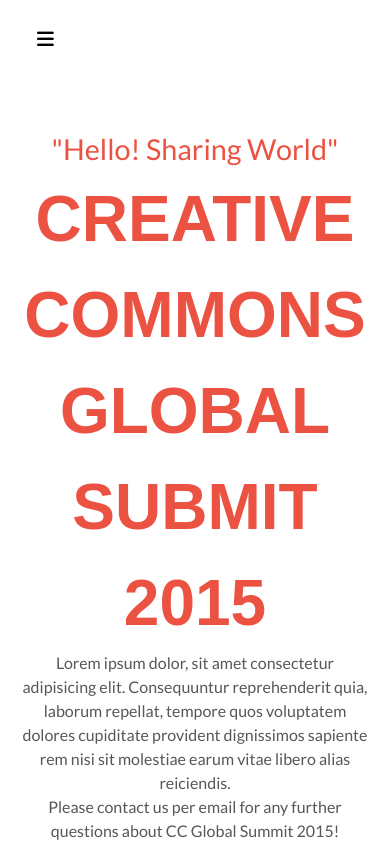
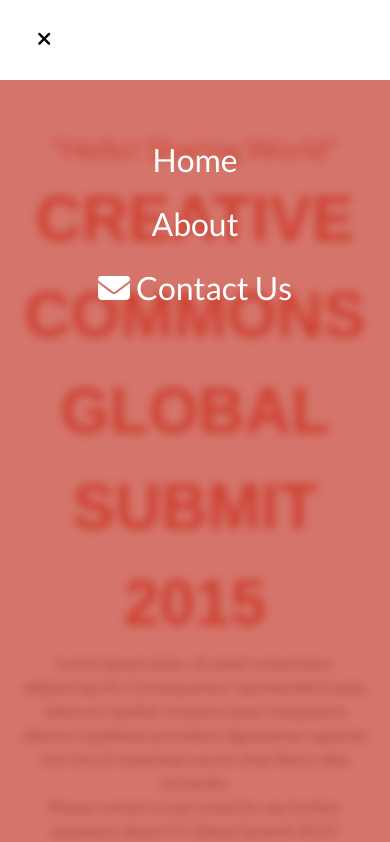
Before and after one commit to indigodavid/dasik-band-events, a website: page about.html in a window 390 px wide. Both pictures are taken after a click on the button 45 px from the left and 40 px from the top of the page. Shown: the top 842 px of the page. Drawn offline with Linux system fonts and the light colour scheme; a web font is replaced by a local one.

Commit message:
Add menu behavior in Javascript

```diff
--- a/about.html
+++ b/about.html
@@ -25,13 +25,13 @@
   <header class="menu-bar">
     <nav>
       <div>
-        <a href="index.html" id="logo"></a>
+        <a href="index.html" id="logo">Dasik Band</a>
         <button id="hamburger" type="menu"><i class="fa-solid fa-bars"></i></button>
       </div>
       <ul id="menu-links">
-        <li><a href="index.html">Home</a></li>
-        <li><a href="about.html">About</a></li>
-        <li><a href="#contact"><i class="fa-solid fa-envelope"></i></a></li>
+        <li class="menu-link"><a href="index.html">Home</a></li>
+        <li class="menu-link"><a href="about.html">About</a></li>
+        <li class="menu-link"><a href="#contact"><i class="fa-solid fa-envelope"></i> Contact Us</a></li>
       </ul>
     </nav>
   </header>
@@ -86,5 +86,6 @@
       </div>
     </div>
   </footer>
+  <script src="./js/menu.js"></script>
 </body>
 </html>
--- a/css/style.css
+++ b/css/style.css
@@ -129,11 +129,14 @@
   display: flex;
   position: fixed;
   inset: 5rem 0;
-  background-color: rgba(39,42,49,0.6);
+  background-color: rgba(194, 58, 43, 0.7);
   width: 100%;
   height: 100vh;
   transform: translateX(100%);
+  transition-duration: 0.8s;
+  transition-timing-function: ease-in-out;
   flex-direction: column;
+  align-items: center;
   width: 100%;
 }
 
@@ -274,7 +277,7 @@
 }
 
 .partner-logos li {
-  flex-basis: 26%;
+  flex-basis: 12rem;
 }
 
 .partner-logos img {
@@ -288,6 +291,11 @@
 
 #copyright > .wrapper > * {
   flex: 1 1 50%;
+}
+
+#copyright.cp-dark{
+  background-color: var(--color-dark);
+  color: var(--color-white);
 }
 
 #about {
@@ -356,3 +364,15 @@
   background-clip: text;
   background-repeat: no-repeat;
 }
+
+@media screen and (max-width: 768px) {
+  #menu-links.active {
+    transform: translateX(0);
+    padding-top: 3rem;
+    color: var(--color-white);
+    font-size: 2rem;
+    -webkit-backdrop-filter: blur(5px);
+    backdrop-filter: blur(5px);
+    line-height: 2;
+  }
+}
--- a/js/menu.js
+++ b/js/menu.js
@@ -0,0 +1,15 @@
+const menuIcon = document.getElementById('hamburger');
+const menu = document.getElementById('menu-links');
+const menuLinks = document.querySelectorAll('menu-link');
+
+function toggleMenu() {
+  menu.classList.toggle('active');
+  if(menu.classList.contains('active')) {
+    menuIcon.innerHTML = '<i class="fa-solid fa-xmark"></i>';
+  } else {
+    menuIcon.innerHTML = '<i class="fa-solid fa-bars"></i>';
+  }
+}
+
+menuIcon.addEventListener('click', toggleMenu);
+menuLinks.addEventListener('click', toggleMenu);
```
Also changed, not shown: index.html (+4 -3 lines).
